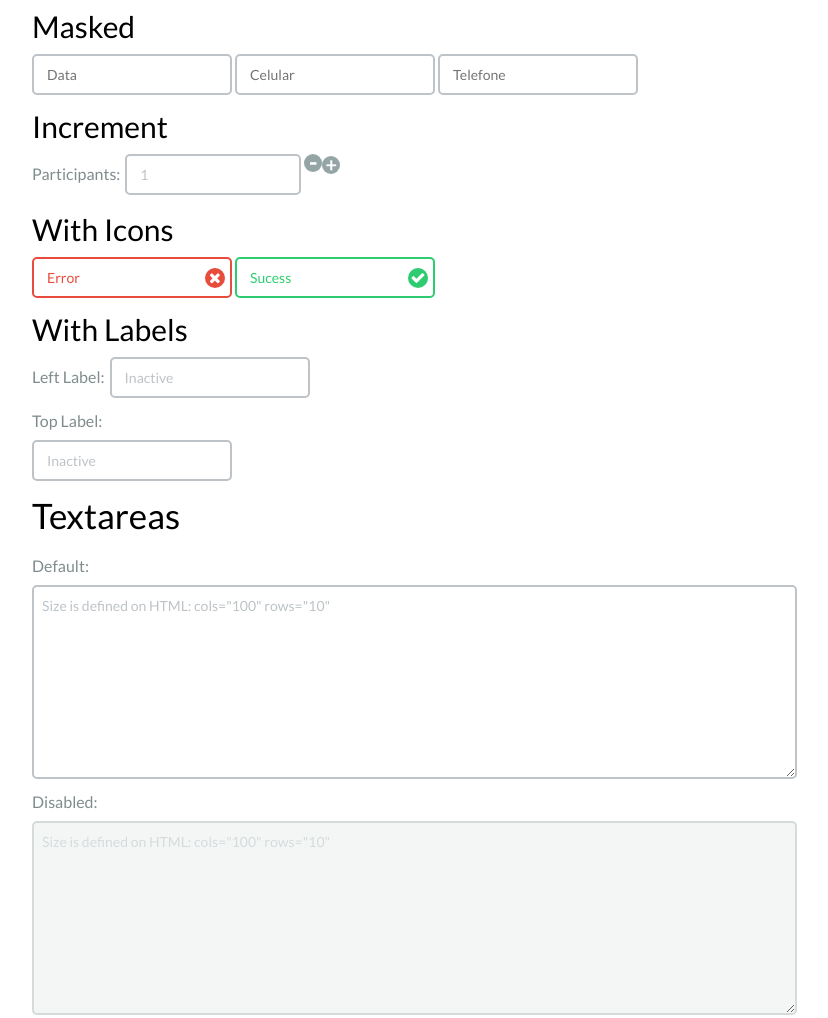
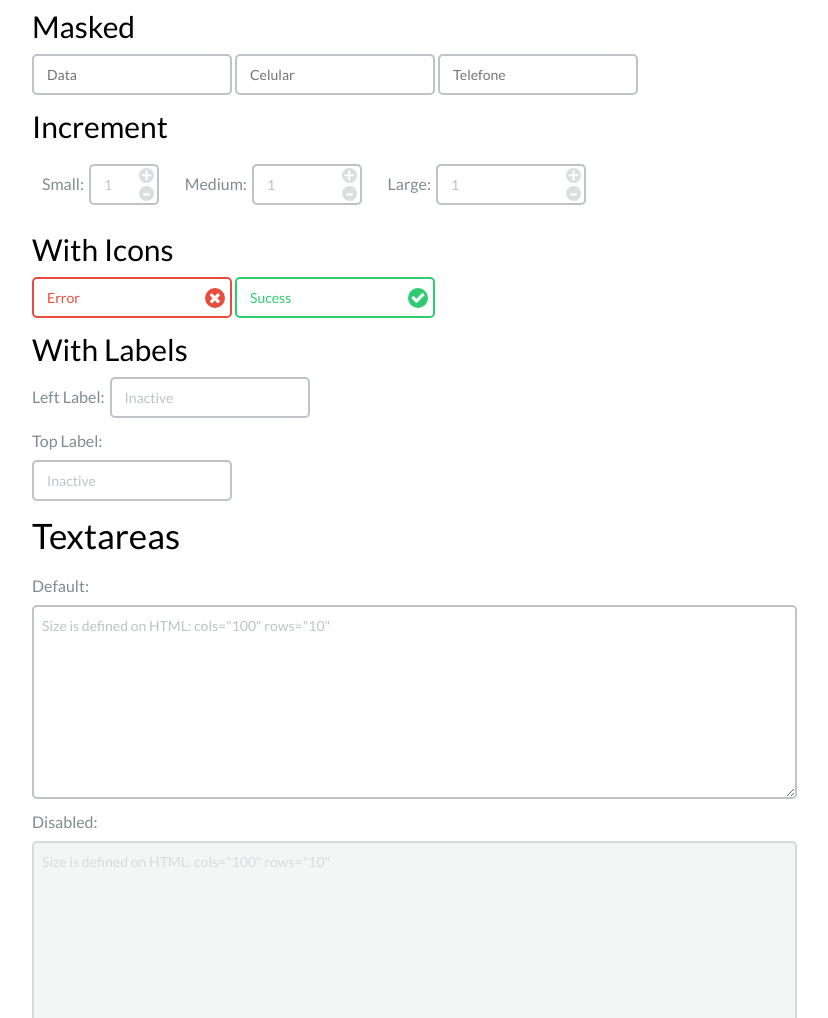
Before and after one commit to wallaceerick/flat-ui, a plain HTML site: page index.html in a window 1280 px wide. Shown: the part 2438-3456 px from the top of the page, without its empty margins (118-946 px from the left). Drawn offline with Linux system fonts and the light colour scheme.

Commit message:
Bug Input Increment Fixed

```diff
--- a/assets/css/style.scss
+++ b/assets/css/style.scss
@@ -408,30 +408,45 @@ input {
 .input-increment {
 	display: inline-block;
 	position: relative;
+	padding: 10px;
+	input {
+		width: 70px;
+	}
+	&.input-medium {
+		input {
+			width: 110px;
+		}
+	}
+	&.input-large {
+		input {
+			width: 150px;
+		}
+	}
 	i {
 		display: block;
-		float: right;
 		color: #fff;
-		background: $gray;
+		background: $white;
 		font-size: 20px;
 		font-style: normal;
 		font-weight: bold;
-		width: 18px;
-		height: 18px;
+		width: 15px;
+		height: 15px;
 		text-align: center;
-		line-height: 16px;
+		line-height: 13px;
 		cursor: pointer;
-		@include border-radius(100%);
 		-webkit-user-select: none;
 		-khtml-user-select: none;
 		-moz-user-select: none;
 		-ms-user-select: none;
 		user-select: none;
+		position: absolute;
+		right: 18px;
+		@include border-radius(100%);
 		&.more {
-			margin: 2px 0;
+			top: 14px;
 		}
 		&.less {
-			line-height: 15px;
+			bottom: 17px;
 			font-size: 25px;
 		}
 		&:hover {
--- a/index.html
+++ b/index.html
@@ -448,8 +448,16 @@
 					<br />
 
 					<h2>Increment</h2>
-					<span class="input-increment">
-						<label for="name" class="to-inputs">Participants:</label>
+					<span class="input-increment input-small">
+						<label for="name" class="to-inputs">Small:</label>
+						<input type="text" name="partridge" id="partridge" value="1">
+					</span>
+					<span class="input-increment input-medium">
+						<label for="name" class="to-inputs">Medium:</label>
+						<input type="text" name="partridge" id="partridge" value="1">
+					</span>
+					<span class="input-increment input-large">
+						<label for="name" class="to-inputs">Large:</label>
 						<input type="text" name="partridge" id="partridge" value="1">
 					</span>
 
@@ -620,7 +628,21 @@
 						</div>
 					</li>
 				</ul>
+
 				<br />
+
+			<h1>Star Rating</h1>
+				<ul class="rating">
+					<li class="icon "></li>
+					<li></li>
+					<li></li>
+					<li></li>
+					<li></li>
+				</ul>
+
+
+
+
 			</section>
 		</div> <!-- /main_content_wrap -->
 
```
Also changed, not shown: assets/css/style.css.
